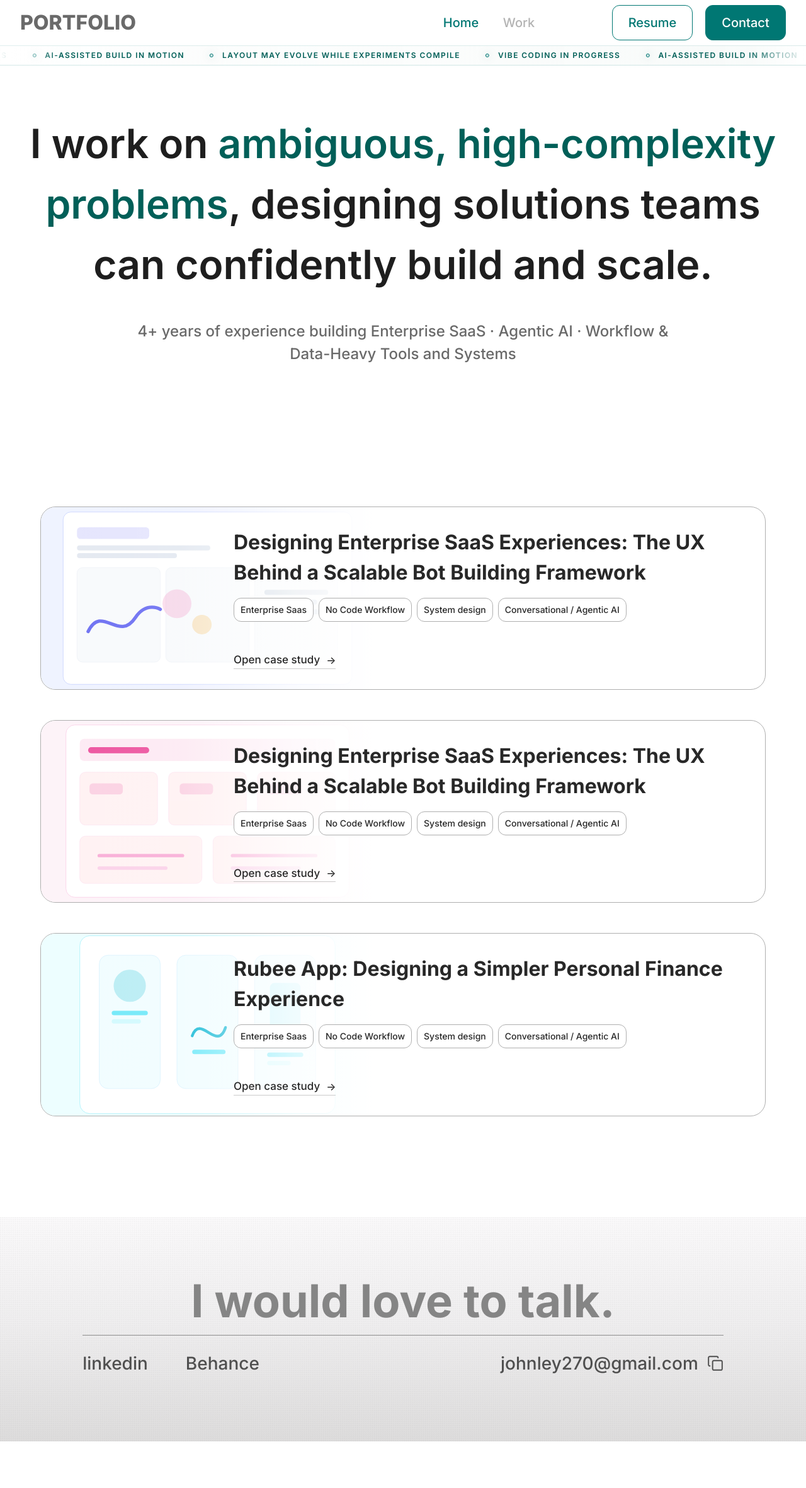
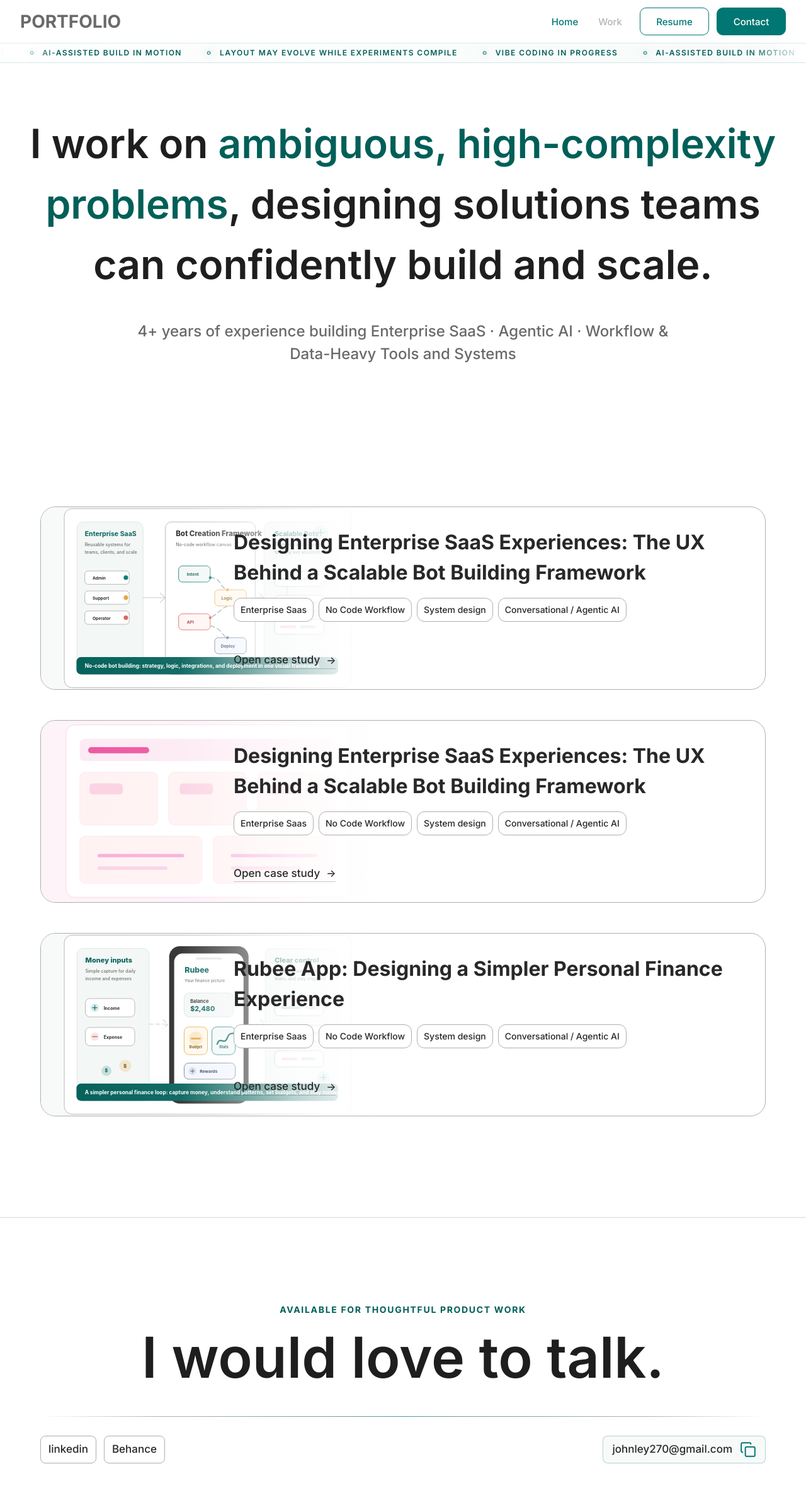
Before and after one commit to Johnley270/Personal-website, a React (Vite) app: page / in a window 1280 px wide. Shown: the top 2362 px of the page at 63% size. Before the commit the page ends 2288 px from the top, so only its background shows below. Built offline with nearby package versions, Linux system fonts and the light colour scheme; a web font is replaced by a local one.

Commit message:
{commit_message}

```diff
--- a/src/components/Footer.css
+++ b/src/components/Footer.css
@@ -1,142 +1,191 @@
 .footer {
-  min-height: 356px;
-  padding: 93px 0 0;
-  background:
-    radial-gradient(circle at 20% 20%, rgba(0, 0, 0, 0.035) 0 1px, transparent 1px),
-    linear-gradient(180deg, #fbfafb 0%, #f0eff0 46%, #dedddd 100%);
-  background-size: 3px 3px, auto;
+  padding: 136px 0 56px;
+  background: #ffffff;
+  border-top: 1px solid #d8d8d8;
+  color: #282828;
 }
 
 .footer-inner {
-  width: min(100%, 1628px);
+  width: min(100% - 128px, 1220px);
   margin: 0 auto;
-  padding: 0 0 72px;
+}
+
+.footer-heading {
+  display: grid;
+  gap: 18px;
+  max-width: 980px;
+  margin: 0 auto 44px;
+  text-align: center;
+}
+
+.footer-kicker {
+  margin: 0;
+  color: #005f58;
+  font-size: 14px;
+  font-weight: 700;
+  line-height: 1.45;
+  letter-spacing: 0.12em;
+  text-transform: uppercase;
 }
 
 .footer-title {
-  margin: 0 0 14px;
-  color: #858585;
-  font-size: 72px;
-  font-weight: 700;
-  line-height: 1.12;
+  margin: 0;
+  color: #1e1e1e;
+  font-size: clamp(48px, 7vw, 92px);
+  font-weight: 600;
+  line-height: 1.08;
   letter-spacing: 0;
-  text-align: center;
 }
 
 .footer-rule {
   width: 100%;
   height: 1px;
-  background: rgba(84, 84, 84, 0.62);
+  background: linear-gradient(
+    90deg,
+    rgba(175, 175, 175, 0),
+    rgba(175, 175, 175, 0.95) 16%,
+    rgba(0, 119, 115, 0.7) 50%,
+    rgba(175, 175, 175, 0.95) 84%,
+    rgba(175, 175, 175, 0)
+  );
 }
 
 .footer-row {
   display: flex;
   align-items: center;
   justify-content: space-between;
-  min-height: 75px;
-  padding-top: 12px;
+  gap: 32px;
+  padding: 30px 0;
 }
 
 .footer-socials {
   display: flex;
   align-items: center;
-  gap: 60px;
+  flex-wrap: wrap;
+  gap: 12px;
 }
 
 .footer-socials a,
 .footer-email {
-  color: #4f4f4f;
-  font-size: 28px;
+  min-height: 44px;
+  border-radius: 8px;
+  color: #282828;
+  font-size: 17px;
   font-weight: 500;
   line-height: 1.5;
   letter-spacing: 0;
   text-decoration: none;
+  transition:
+    border-color 0.2s ease,
+    color 0.2s ease,
+    transform 0.2s ease,
+    background 0.2s ease;
 }
 
 .footer-socials a {
-  transition: color 0.2s ease;
+  display: inline-flex;
+  align-items: center;
+  justify-content: center;
+  padding: 8px 12px;
+  border: 1px solid #afafaf;
+  background: #ffffff;
 }
 
 .footer-socials a:hover,
-.footer-email:hover {
+.footer-socials a:focus-visible,
+.footer-email:hover,
+.footer-email:focus-visible {
   color: #007773;
+  border-color: #007773;
+  transform: translateY(-1px);
+}
+
+.footer-socials a:focus-visible,
+.footer-email:focus-visible {
+  outline: 2px solid #282828;
+  outline-offset: 3px;
 }
 
 .footer-email {
   display: inline-flex;
   align-items: center;
-  gap: 14px;
-  padding: 0;
-  background: none;
-  border: 0;
+  justify-content: center;
+  gap: 12px;
+  padding: 8px 14px;
+  background: #f7faf9;
+  border: 1px solid rgba(0, 119, 115, 0.28);
 }
 
 .footer-email svg {
   flex: 0 0 auto;
+  color: #007773;
 }
 
-@media (max-width: 1760px) {
-  .footer-inner {
-    width: auto;
-    margin: 0 10.25vw;
-  }
+.footer-note {
+  margin: 0;
+  padding-top: 24px;
+  border-top: 1px solid #e4e4e4;
+  color: #6a6a6a;
+  font-size: 15px;
+  font-weight: 500;
+  line-height: 1.6;
+  text-align: center;
 }
 
 @media (max-width: 900px) {
   .footer {
-    min-height: auto;
-    padding-top: 64px;
+    padding: 96px 0 44px;
   }
 
   .footer-inner {
-    margin: 0 32px;
-    padding-bottom: 56px;
-  }
-
-  .footer-title {
-    font-size: 52px;
+    width: min(100% - 64px, 1220px);
   }
 
   .footer-row {
     align-items: flex-start;
     flex-direction: column;
     gap: 22px;
-    padding-top: 24px;
   }
 
-  .footer-socials {
-    gap: 32px;
-  }
-
-  .footer-socials a,
   .footer-email {
-    font-size: 22px;
+    max-width: 100%;
   }
 }
 
 @media (max-width: 560px) {
   .footer {
-    padding-top: 48px;
+    padding: 76px 0 36px;
   }
 
   .footer-inner {
-    margin: 0 20px;
-    padding-bottom: 44px;
+    width: min(100% - 40px, 1220px);
+  }
+
+  .footer-heading {
+    margin-bottom: 32px;
+    text-align: left;
   }
 
   .footer-title {
-    font-size: 38px;
+    font-size: clamp(40px, 13vw, 58px);
+  }
+
+  .footer-socials {
+    width: 100%;
+  }
+
+  .footer-socials a {
+    flex: 1 1 calc(50% - 6px);
+  }
+
+  .footer-email {
+    width: 100%;
+    justify-content: space-between;
+    overflow-wrap: anywhere;
     text-align: left;
   }
 
-  .footer-socials {
-    flex-wrap: wrap;
-    gap: 20px;
-  }
-
-  .footer-email {
-    max-width: 100%;
-    overflow-wrap: anywhere;
+  .footer-note {
     text-align: left;
   }
 }
--- a/src/components/Footer.jsx
+++ b/src/components/Footer.jsx
@@ -11,7 +11,10 @@ function Footer() {
   return (
     <footer className="footer">
       <div className="footer-inner">
-        <h2 className="footer-title">I would love to talk.</h2>
+        <div className="footer-heading">
+          <p className="footer-kicker">Available for thoughtful product work</p>
+          <h2 className="footer-title">I would love to talk.</h2>
+        </div>
 
         <div className="footer-rule" />
 
@@ -26,10 +29,11 @@ function Footer() {
           </div>
 
           <button className="footer-email" type="button" onClick={copyEmail}>
-            {email}
+            <span>{email}</span>
             <Copy size={26} strokeWidth={1.8} />
           </button>
         </div>
+
       </div>
     </footer>
   );
--- a/src/components/Navbar.css
+++ b/src/components/Navbar.css
@@ -18,18 +18,18 @@
   align-items: center;
   justify-content: space-between;
   width: 100%;
-  min-height: 72px;
-  padding: 8px 32px;
+  min-height: 68px;
+  padding: 10px 32px;
 }
 
 .navbar-logo {
   display: flex;
   align-items: center;
-  height: 56px;
+  height: 44px;
   font-family: "BioRhyme", var(--sans);
-  font-size: 32px;
-  font-weight: 800;
-  line-height: 48px;
+  font-size: 28px;
+  font-weight: 700;
+  line-height: 1;
   letter-spacing: 0;
   color: #6a6a6a;
   text-align: center;
@@ -124,35 +124,34 @@
 .navbar-menu {
   display: flex;
   align-items: center;
-  gap: 20px;
+  gap: 16px;
 }
 
 .navbar-links {
   display: flex;
   align-items: center;
-  gap: 20px;
-  width: 256px;
-  height: 56px;
+  gap: 8px;
+  height: 44px;
   list-style: none;
   margin: 0;
   padding: 0;
 }
 
 .navbar-links li {
-  flex: 0 0 72px;
+  flex: 0 0 auto;
 }
 
 .navbar-links a {
   display: flex;
   align-items: center;
   justify-content: center;
-  width: 72px;
-  height: 56px;
-  padding: 4px 12px;
+  width: auto;
+  height: 44px;
+  padding: 0 12px;
   font-family: var(--sans);
-  font-size: 20px;
+  font-size: 15px;
   font-weight: 500;
-  line-height: 1.5;
+  line-height: 1;
   letter-spacing: 0;
   color: #b3b3b3;
   text-align: center;
@@ -168,23 +167,22 @@
 .navbar-actions {
   display: flex;
   align-items: center;
-  gap: 20px;
-  width: 276px;
-  height: 56px;
+  gap: 12px;
+  height: 44px;
 }
 
 .navbar-action {
   display: flex;
   align-items: center;
   justify-content: center;
-  width: 128px;
-  height: 56px;
-  padding: 4px 32px;
-  border-radius: 12px;
+  min-width: 110px;
+  height: 44px;
+  padding: 0 18px;
+  border-radius: 10px;
   font-family: var(--sans);
-  font-size: 20px;
+  font-size: 15px;
   font-weight: 500;
-  line-height: 1.5;
+  line-height: 1;
   letter-spacing: 0;
   text-align: center;
   text-decoration: none;
@@ -231,7 +229,7 @@
   display: block;
   padding: 16px 0;
   color: #6a6a6a;
-  font-size: 20px;
+  font-size: 17px;
   font-weight: 500;
   text-decoration: none;
   border-bottom: 1px solid #e4e4e4;
@@ -245,13 +243,13 @@
   display: flex;
   align-items: center;
   justify-content: center;
-  min-height: 52px;
+  min-height: 46px;
   margin-top: 16px;
-  padding: 4px 24px;
-  border-radius: 12px;
-  font-size: 20px;
+  padding: 0 20px;
+  border-radius: 10px;
+  font-size: 15px;
   font-weight: 500;
-  line-height: 1.5;
+  line-height: 1;
   text-decoration: none;
 }
 
@@ -280,14 +278,14 @@
 
 @media (max-width: 480px) {
   .navbar-inner {
-    min-height: 64px;
+    min-height: 60px;
     padding: 8px 20px;
   }
 
   .navbar-logo {
-    height: 48px;
-    font-size: 24px;
-    line-height: 36px;
+    height: 40px;
+    font-size: 22px;
+    line-height: 1;
   }
 
   .navbar-mobile {
--- a/src/components/Work.css
+++ b/src/components/Work.css
@@ -58,6 +58,46 @@
   object-fit: cover;
   object-position: left center;
   display: block;
+  transition:
+    transform 0.65s cubic-bezier(0.22, 1, 0.36, 1),
+    filter 0.65s cubic-bezier(0.22, 1, 0.36, 1);
+  transform-origin: 42% 50%;
+}
+
+.work-card-interactive-media .work-card-media {
+  opacity: 1;
+}
+
+.work-card-interactive-media .work-card-media::before {
+  content: "";
+  position: absolute;
+  inset: 0;
+  z-index: 1;
+  background: linear-gradient(
+    115deg,
+    rgba(255, 255, 255, 0) 0%,
+    rgba(255, 255, 255, 0.34) 42%,
+    rgba(0, 119, 115, 0.1) 50%,
+    rgba(255, 255, 255, 0) 58%
+  );
+  opacity: 0;
+  transform: translateX(-55%);
+  transition:
+    opacity 0.24s ease,
+    transform 0.85s cubic-bezier(0.22, 1, 0.36, 1);
+  pointer-events: none;
+}
+
+.work-card-interactive-media:hover .work-card-media img,
+.work-card-interactive-media:focus-within .work-card-media img {
+  filter: saturate(1.08) contrast(1.02);
+  transform: scale(1.035) translate3d(10px, -4px, 0);
+}
+
+.work-card-interactive-media:hover .work-card-media::before,
+.work-card-interactive-media:focus-within .work-card-media::before {
+  opacity: 1;
+  transform: translateX(65%);
 }
 
 .work-card-content {
--- a/src/components/Work.jsx
+++ b/src/components/Work.jsx
@@ -1,8 +1,8 @@
 import { motion as Motion } from "framer-motion";
 import { Link } from "react-router-dom";
-import workDashboard from "../assets/samples/work-dashboard.svg";
 import workSystem from "../assets/samples/work-system.svg";
-import workMobile from "../assets/samples/work-mobile.svg";
+import bcfInfographic from "../assets/samples/bcf-infographic.svg";
+import rubeeInfographic from "../assets/samples/rubee-infographic.svg";
 import "./Work.css";
 
 const projectCards = [
@@ -17,7 +17,8 @@ const projectCards = [
     ],
     href: "/work/nebula-analytics",
     cta: "Open case study",
-    image: workDashboard,
+    image: bcfInfographic,
+    interactiveMedia: true,
   },
   {
     title:
@@ -42,7 +43,8 @@ const projectCards = [
     ],
     href: "/work/rubee-app",
     cta: "Open case study",
-    image: workMobile,
+    image: rubeeInfographic,
+    interactiveMedia: true,
   },
 ];
 
@@ -71,7 +73,7 @@ function Work() {
         <div className="work-list">
           {projectCards.map((card, i) => (
             <Motion.article
-              className="work-card"
+              className={`work-card ${card.interactiveMedia ? "work-card-interactive-media" : ""}`}
               key={`${card.title}-${i}`}
               initial={{ opacity: 0, y: 32 }}
               whileInView={{ opacity: 1, y: 0 }}
```
Also changed, not shown: src/assets/samples/bcf-infographic.svg (added), src/assets/samples/rubee-infographic.svg (added).
